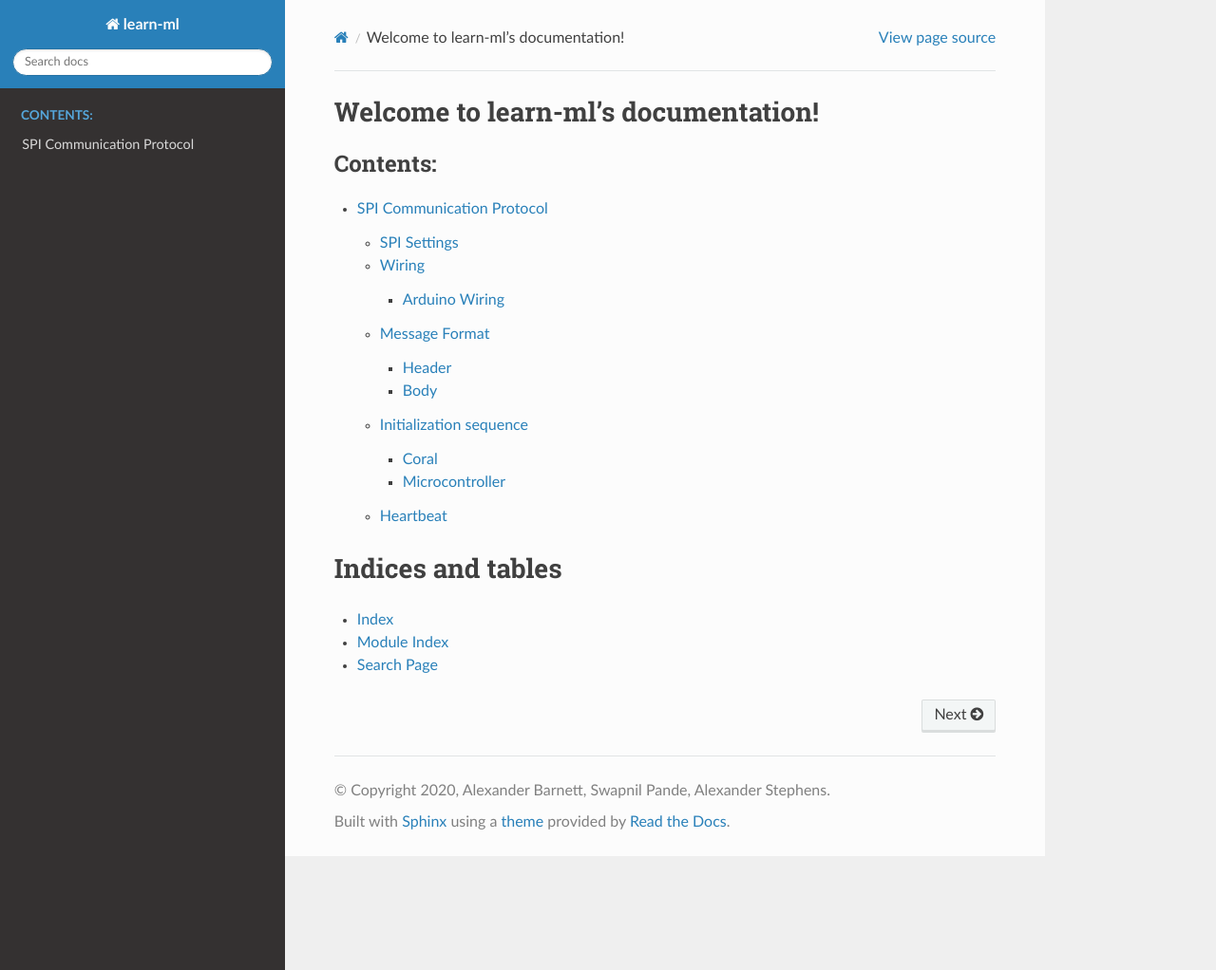
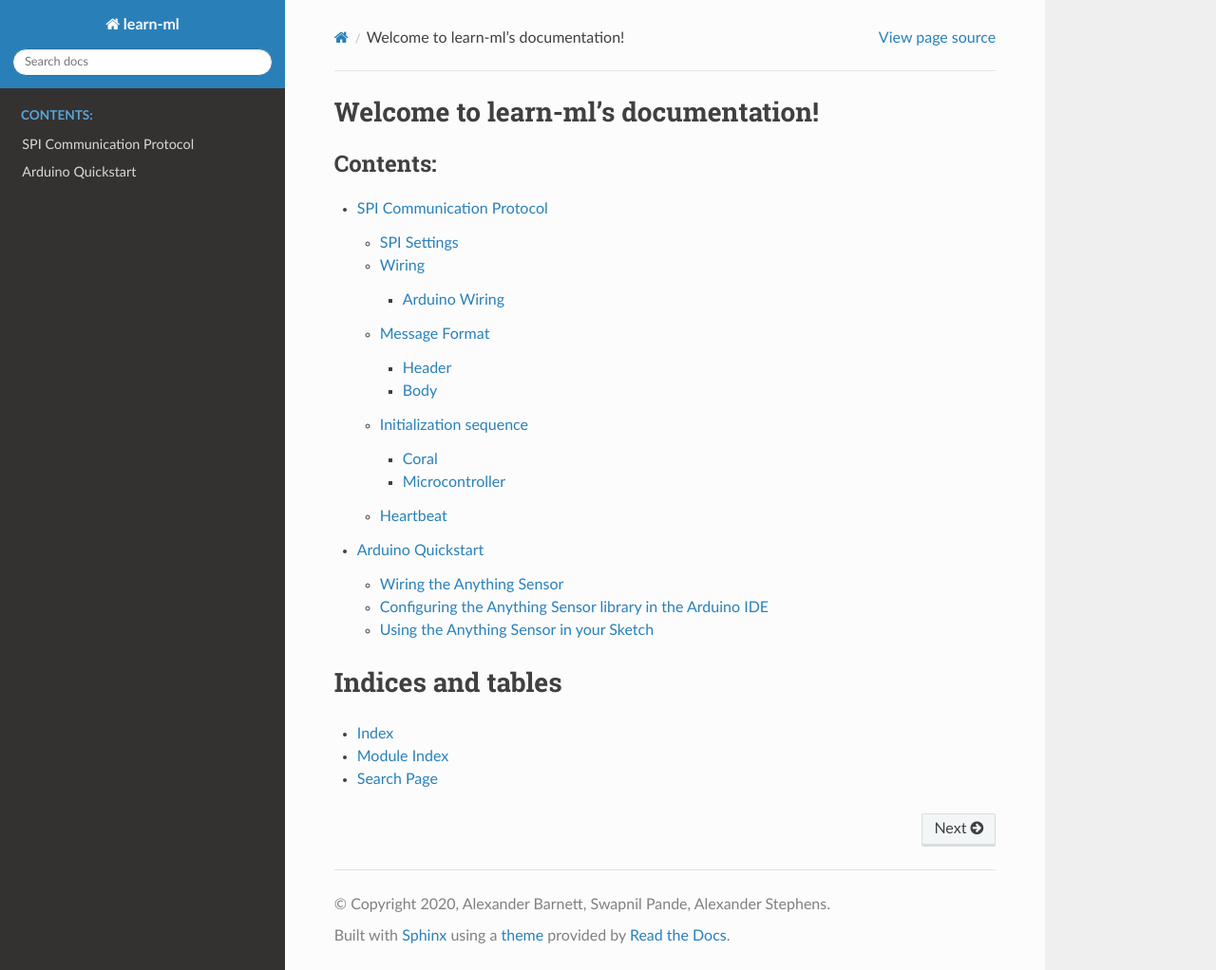
Before and after one commit to Big-Brain-Crew/learn_ml, a Sphinx documentation site: the page built from docs/index.rst, in a window 1280 px wide and 1022 px high. Shown: the whole window at 95% size. Built offline with Sphinx 7.4.7 and the Read the Docs theme 2.0.0, drawn with Linux system fonts in a browser that asks for light colours; pages that are not in the unit, such as notebooks, are missing from menus; some of the changed lines change nothing that is shown.

Commit message:
Added docs for setting up Arduino to use with Anything Sensor (#39)
* Added Arduino docs

````diff
--- /dev/null
+++ b/docs/arduinoquickstart.md
@@ -0,0 +1,98 @@
+# Arduino Quickstart
+
+This guide will explain how to use the Anything Sensor for an Arduino project, including wiring the sensor, configuring the library in the Arduino IDE, and reading from the sensor in the sketch.
+
+## Wiring the Anything Sensor
+To connect the Anything Sensor to the Arduino, you will need to use the 6-pin connector included in the packaging. Plug the 6 pin connector into the port on the Anything Sensor as shown in the image below. On the Arduino, the 6 pins will connect to **pins 9-14** on the Arduino (14 is a ground pin).
+
+
+  **The BLACK wire connects to the ground pin**
+
+The connection on the Arduino should look like the picture below, make sure yours look likes this before you power the Arduino or Anything Sensor on.
+
+## Configuring the Anything Sensor library in the Arduino IDE
+Download the library zip file, available [here](https://google.com). Launch the Arduino IDE and go to Sketch --> Include Library --> Add .ZIP Library. Select the library zip file you downloaded earlier.
+
+To test your installation, add the following line to the top of your Arduino sketch.
+
+```
+#include <AnythingSensor.h>
+```
+
+If your sketch compiles, you have correctly installed the library.
+
+## Using the Anything Sensor in your Sketch
+First, as we did above, you must include the Anything Sensor library in your sketch.
+
+```
+#include <AnythingSensor.h>
+```
+
+After you include statements, you need to create an AnythingSensor object, which you will use to read data from the sensor. You should do this above your setup function, where you define all of your other variables.
+
+```
+AnythingSensor sensor = AnythingSensor();
+```
+
+Next, you need to initialize and start communicating with the sensor. To do this, you use the `begin()` function. You should call this function in your setup function. NOTE: The program will wait at the `begin` function until the AnythingSensor is connected and turned on (and the program is started).
+
+```
+sensor.begin();
+```
+
+There are two functions to get data from the Anything Sensor. The first, `read()` will read the data from the Anything Sensor and store it on the Arduino. However, it will not give you any of the data. You can use the `get` function to access data. Additionally, there is a `length()` function that will return how many data points the sensor is sending to the Arduino. Here is an example loop function that will print all of the data the Anything Sensor sends.
+```
+void loop()
+{
+  // Read the most reent data from the sensor
+  sensor.read();
+
+  // Loop over all data from the sensor
+  for(int i = 0; i < sensor.length(); i++)
+  {
+    // Use the get function to read the data
+    Serial.print(sensor.get(i));
+    Serial.print(" ");
+  }
+  Serial.println(" ");
+
+
+  delay(10);
+}
+```
+
+The `get()` function expects an index (int) specifying which data point to retrieve and will always return a float.
+
+Here is the whole program together:
+```
+include "AnythingSensor.h"
+
+AnythingSensor sensor = AnythingSensor();
+
+void setup()
+{
+ // Start the serial terminal
+ Serial.begin(9600);
+ Serial.begin("Starting program");
+
+ // Initialize the sensor
+ sensor.begin();
+}
+
+void loop()
+{
+  // Read the most reent data from the sensor
+  sensor.read();
+
+  // Loop over all data from the sensor
+  for(int i = 0; i < sensor.length(); i++)
+  {
+    // Use the get function to read the data
+    Serial.print(sensor.get(i));
+    Serial.print(" ");
+  }
+  Serial.println(" ");
+
+  delay(10);
+}
+```
--- a/docs/index.rst
+++ b/docs/index.rst
@@ -14,6 +14,8 @@
 
    spicommprotocol
 
+   arduinoquickstart
+
 
 
 Indices and tables
````
